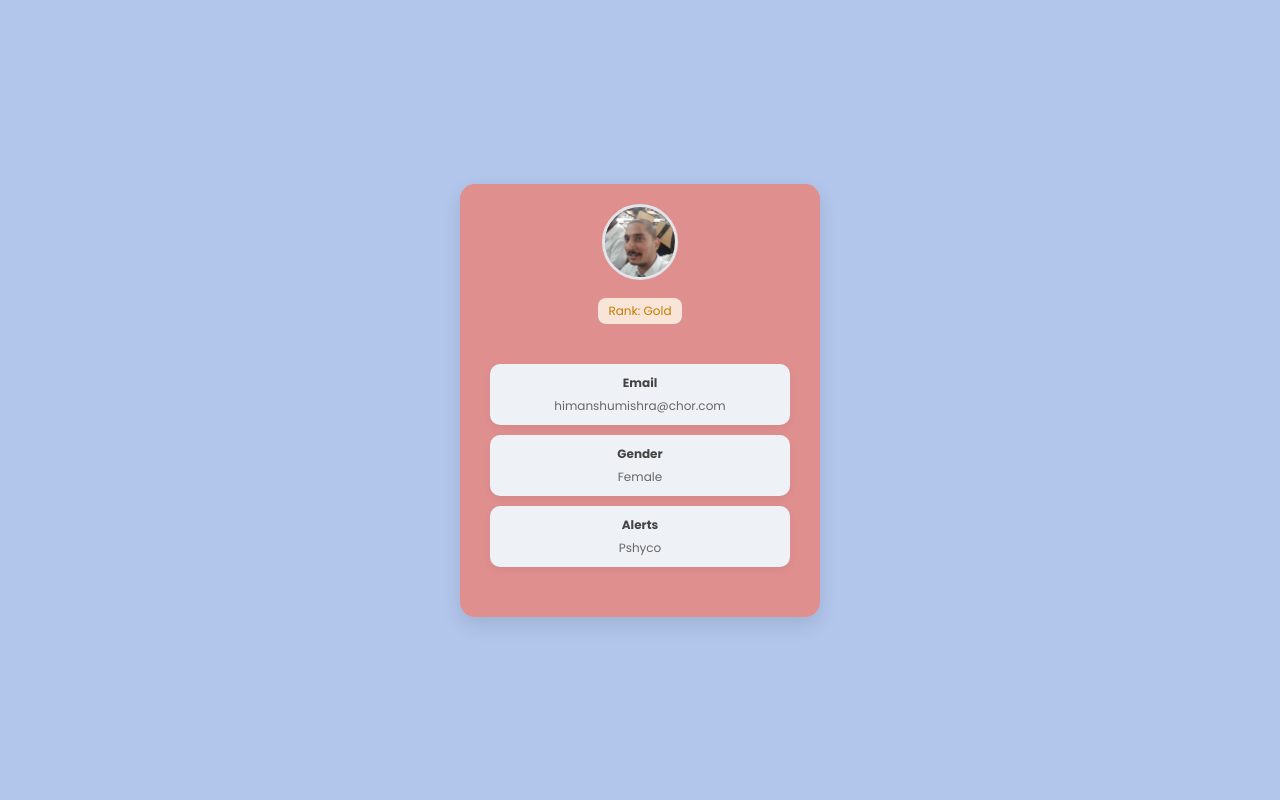
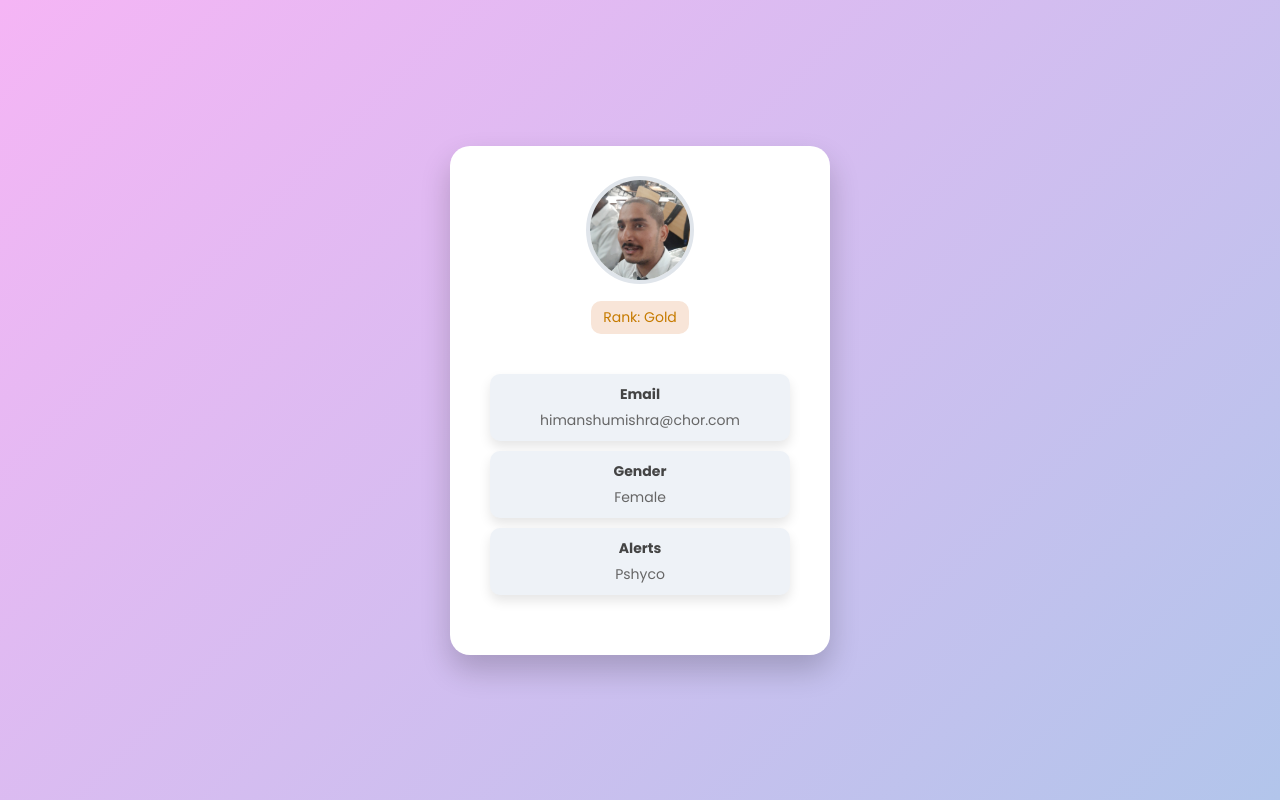
Before and after one commit to iampranaypani/profile-details, a plain HTML site: page index.html in a window 1280 px wide. Drawn offline with Linux system fonts and the light colour scheme.

Commit message:
Update style.css

```diff
--- a/style.css
+++ b/style.css
@@ -2,7 +2,7 @@
 
 body {
     font-family: 'Poppins', sans-serif;
-    background-color: #b2c5eb;
+    background: linear-gradient(135deg, #f5b5f5, #b2c5eb);
     display: flex;
     justify-content: center;
     align-items: center;
@@ -12,36 +12,39 @@ body {
 
 /* Main Container */
 .main-container {
-    background-color: rgb(224, 143, 143);
-    border-radius: 15px;
-    box-shadow: 0 8px 20px rgba(0, 0, 0, 0.1);
-    padding: 20px;
+    background-color: #ffffff;
+    border-radius: 20px;
+    box-shadow: 0 15px 30px rgba(0, 0, 0, 0.2);
+    padding: 30px;
     width: 320px;
     max-width: 100%;
     transition: all 0.3s ease;
 }
 
 .main-container:hover {
-    box-shadow: 0 12px 24px rgba(0, 0, 0, 0.15);
+    box-shadow: 0 20px 40px rgba(0, 0, 0, 0.25);
 }
 
 /* Profile Card */
 .profile-card {
     text-align: center;
     margin-bottom: 20px;
+    opacity: 0;
+    transform: translateY(-20px);
+    animation: dropdown 0.6s forwards;
 }
 
 .profile-image img {
-    width: 70px;
-    height: 70px;
+    width: 100px;
+    height: 100px;
     border-radius: 50%;
     object-fit: cover;
-    border: 3px solid #e0e5eb;
+    border: 4px solid #e0e5eb;
 }
 
 h2 {
     margin: 10px 0;
-    font-size: 18px;
+    font-size: 20px;
     color: #333;
 }
 
@@ -49,9 +52,9 @@ h2 {
     display: inline-block;
     background-color: #f8e5d8;
     color: #c67b00;
-    padding: 4px 10px;
-    border-radius: 8px;
-    font-size: 12px;
+    padding: 6px 12px;
+    border-radius: 10px;
+    font-size: 14px;
     margin-bottom: 15px;
 }
 
@@ -68,23 +71,30 @@ h2 {
     background-color: #eef2f7;
     border-radius: 10px;
     padding: 10px;
-    box-shadow: 0 4px 8px rgba(0, 0, 0, 0.05);
+    box-shadow: 0 6px 12px rgba(0, 0, 0, 0.1);
     transition: all 0.2s ease;
 }
 
 .info-box:hover {
     transform: translateY(-5px);
-    box-shadow: 0 6px 12px rgba(0, 0, 0, 0.1);
+    box-shadow: 0 10px 20px rgba(0, 0, 0, 0.15);
 }
 
 .info-box h3 {
     margin: 0 0 5px;
-    font-size: 12px;
+    font-size: 14px;
     color: #444;
 }
 
 .info-box p {
     margin: 0;
     color: #666;
-    font-size: 12px;
+    font-size: 14px;
 }
+
+@keyframes dropdown {
+    to {
+        opacity: 1;
+        transform: translateY(0);
+    }
+}
```
